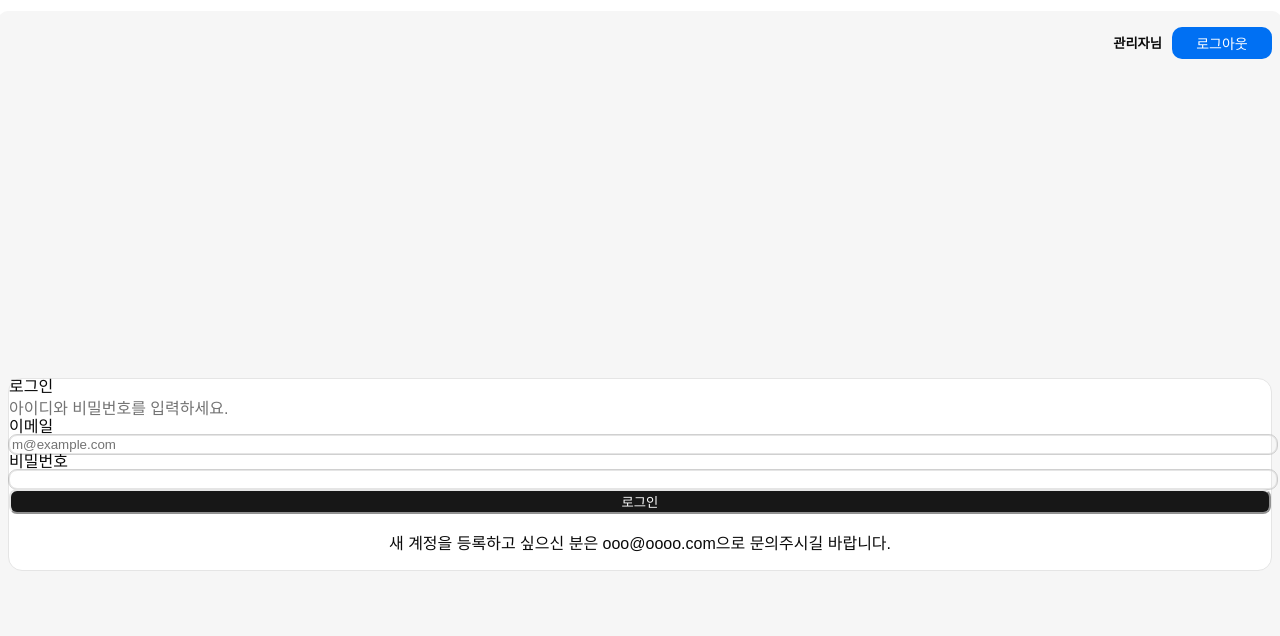
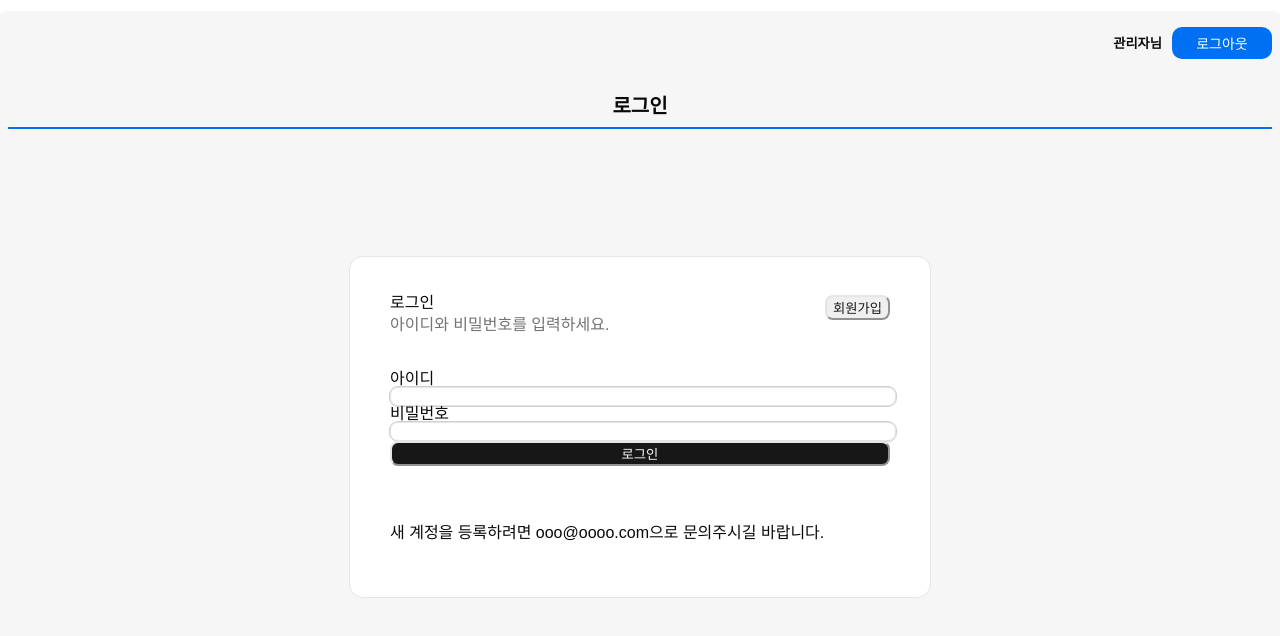
Before and after one commit to Kernel360/KUNI_2thecore_frontend, a Next.js app: page /login in a window 1280 px wide. Shown: the top 636 px of the page. Built offline with nearby package versions, Linux system fonts and the light colour scheme.

Commit message:
로그인 UI 1차 수정

```diff
--- a/src/app/login/page.tsx
+++ b/src/app/login/page.tsx
@@ -10,44 +10,59 @@ import {
 } from '@/components/ui/card';
 import { Input } from '@/components/ui/input';
 import { Label } from '@/components/ui/label';
+import TopBar from '@/components/ui/topBar';
 
-export default function LogInPage() {
+export default function Login() {
   return (
-    <div className="flex justify-center items-center h-screen">
-      <Card className="w-full max-w-sm">
-        <CardHeader>
+    <div className="flex flex-col justify-center items-center h-full">
+      <TopBar title="로그인"></TopBar>
+      <Card
+        className="flex flex-col"
+        style={{
+          width: '500px',
+          height: '300px',
+          justifyContent: 'center',
+          alignContent: 'center',
+          margin: '10%',
+          padding: '20px 40px 20px 40px',
+          backgroundColor: 'white',
+        }}
+      >
+        <div className="flex flex-col h-full justify-around">
+          <CardHeader className="flex-shrink-0">
+            <div className="flex justify-between items-start mb-1">
+              <div>
                 <CardTitle>로그인</CardTitle>
-          <CardDescription>아이디와 비밀번호를 입력하세요.</CardDescription>
+                <CardDescription>
+                  아이디와 비밀번호를 입력하세요.
+                </CardDescription>
+              </div>
+              <CardAction>
+                <Button type="button" variant="link">
+                  회원가입
+                </Button>
+              </CardAction>
+            </div>
           </CardHeader>
           <CardContent>
-          <form>
-            <div className="flex flex-col gap-6">
-              <div className="grid gap-2">
-                <Label htmlFor="email">이메일</Label>
-                <Input
-                  id="email"
-                  type="email"
-                  placeholder="m@example.com"
-                  required
-                />
+            <form className="flex flex-col gap-4">
+              <div className="flex flex-col gap-1">
+                <Label htmlFor="loginId">아이디</Label>
+                <Input id="loginId" type="text" required />
               </div>
-              <div className="grid gap-2">
-                <div className="flex items-center">
+              <div className="flex flex-col mb-1">
                 <Label htmlFor="password">비밀번호</Label>
-                </div>
                 <Input id="password" type="password" required />
               </div>
-            </div>
-          </form>
-        </CardContent>
-        <CardFooter className="flex-col gap-2">
               <Button type="submit" className="w-full">
                 로그인
               </Button>
-          <p>
-            새 계정을 등록하고 싶으신 분은 ooo@oooo.com으로 문의주시길 바랍니다.
-          </p>
+            </form>
+          </CardContent>
+          <CardFooter>
+            <p>새 계정을 등록하려면 ooo@oooo.com으로 문의주시길 바랍니다.</p>
           </CardFooter>
+        </div>
       </Card>
     </div>
   );
```
Lines whose indentation alone changed are shown as unchanged.
